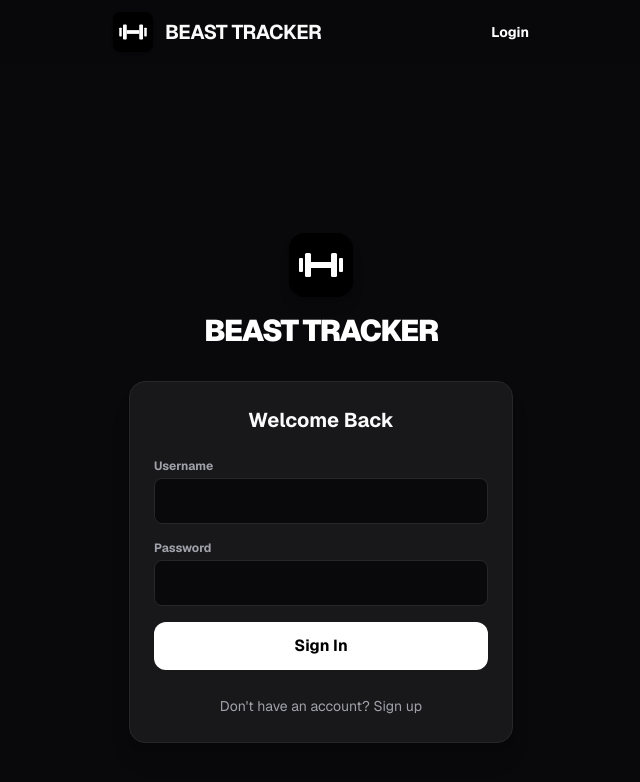
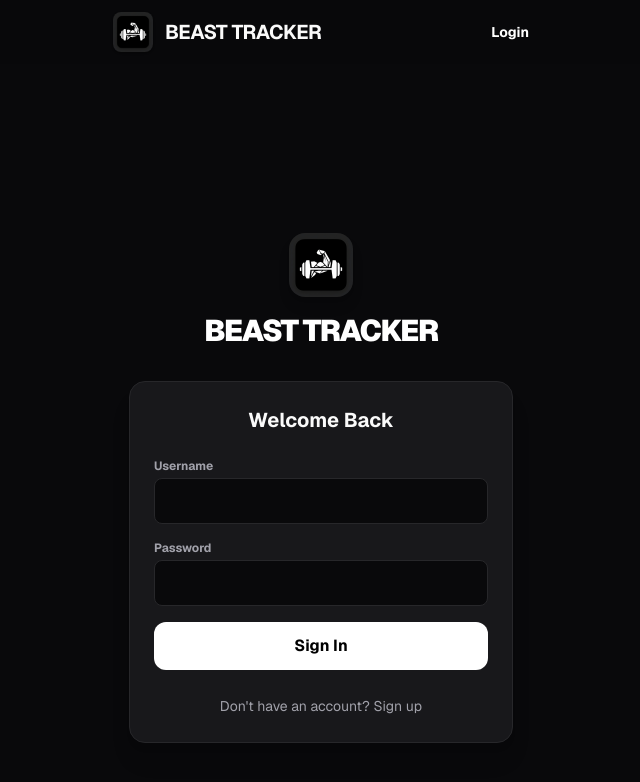
Before and after one commit to mahmoud63/nextjs-boilerplate, a Next.js app: page /login in a window 1280 px wide. Shown: the top 782 px of the page, without its empty margins (319-959 px from the left). Built offline with nearby package versions, Linux system fonts and the light colour scheme; no server answers.

Commit message:
Revert to generated PNG icon and fix Vercel corruption

```diff
--- a/src/app/layout.tsx
+++ b/src/app/layout.tsx
@@ -19,10 +19,14 @@ export const metadata: Metadata = {
   metadataBase: new URL(process.env.NEXT_PUBLIC_SITE_URL || 'http://localhost:3000'),
   title: "Beast Tracker",
   description: "Track your daily exercise routine and unleash your inner beast.",
+  icons: {
+    icon: "/app-icon.png",
+    apple: "/app-icon.png",
+  },
   openGraph: {
     title: "Beast Tracker",
     description: "Track your daily exercise routine and unleash your inner beast.",
-    images: ['/icon.svg'],
+    images: ['/app-icon.png'],
     type: "website",
   },
   manifest: "/manifest.json",
--- a/src/app/login/page.tsx
+++ b/src/app/login/page.tsx
@@ -49,7 +49,7 @@ export default function LoginPage() {
   return (
     <div className="min-h-screen flex flex-col items-center justify-center p-4">
       <div className="mb-8 flex flex-col items-center gap-4">
-        <Image src="/icon.svg" alt="Beast Tracker Icon" width={64} height={64} className="rounded-2xl bg-black shadow-lg" unoptimized={true} />
+        <Image src="/app-icon.png" alt="Beast Tracker Icon" width={64} height={64} className="rounded-2xl bg-black shadow-lg" unoptimized={true} />
         <h1 className="text-3xl font-black tracking-tighter uppercase text-primary">Beast Tracker</h1>
       </div>
       <div className="w-full max-w-sm bg-card border border-muted p-6 rounded-2xl shadow-xl">
--- a/src/components/Header.tsx
+++ b/src/components/Header.tsx
@@ -10,7 +10,7 @@ export default async function Header() {
     <header className="sticky top-0 z-50 w-full bg-background/80 backdrop-blur-md">
       <div className="max-w-md mx-auto px-4 h-16 flex items-center justify-between">
         <Link href="/" className="flex items-center gap-3">
-          <Image src="/icon.svg" alt="App Icon" width={40} height={40} className="rounded-lg bg-black shadow-sm" unoptimized={true} />
+          <Image src="/app-icon.png" alt="App Icon" width={40} height={40} className="rounded-lg bg-black shadow-sm" unoptimized={true} />
           <span className="font-bold tracking-tight text-xl text-foreground uppercase">Beast Tracker</span>
         </Link>
         {user ? (
--- a/src/components/SplashScreen.tsx
+++ b/src/components/SplashScreen.tsx
@@ -22,7 +22,7 @@ export default function SplashScreen() {
     >
       <div className="flex flex-col items-center gap-6 animate-in zoom-in-50 fade-in duration-700">
         <Image
-          src="/icon.svg"
+          src="/app-icon.png"
           alt="Beast Tracker Icon"
           width={100}
           height={100}
```
Also changed, not shown: public/app-icon.png (added).
